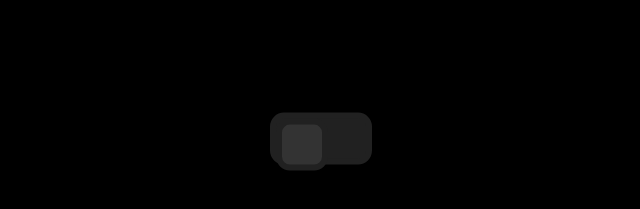
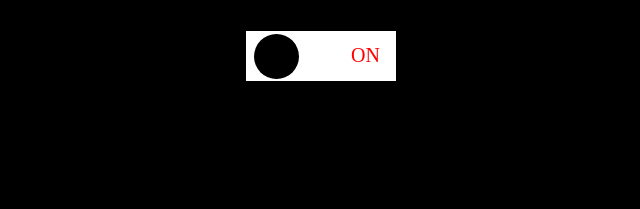
Before and after one commit to flippmann/filippoborgo, a plain HTML site: page index.html in a window 1280 px wide. Shown: the part 569-778 px from the top of the page, without its empty margins (319-959 px from the left). Drawn offline with Linux system fonts and the light colour scheme.

Commit message:
fixed slider button and added style

```diff
--- a/index.css
+++ b/index.css
@@ -12,9 +12,9 @@ body {
 	min-height: 100vh;
 }
 
-body.light {
+/*body.light {
 	background: radial-gradient(#555, #111);
-}
+}*/
 
 
 
@@ -122,33 +122,76 @@ body.light .bulb span:nth-child(2) {
 }
 
 
-label input {
+/* Hide default HTML checkbox */
+.switch input {
 	appearance: none;
 }
 
-label {
+/* The switch - the box around the slider */
+.switch {
 	position: absolute;
 	top: 80%;
 	left: 50%;
-	transform: translate(-50%, 80%);
-	width: 90px;
-	height: 40px;
-	background: #212121;
-	border: 6px solid #212121;
-	border-radius: 14px;
+	transform: translate(-50%, -80%);
+	width: 150px;
+	height: 50px;
+	background: white;
 }
 
-label span {
+.slider {
 	position: absolute;
+	cursor: pointer;
 	top: 0;
 	left: 0;
-	width: 40px;
-	height: 40px;
-	background: #333;
-	border: 6px solid #212121;
-	border-radius: 14px;
-	cursor: pointer;
+	right: 0;
+	bottom: 0;
+	-webkit-transition: 0.5s;
 	transition: 0.5s;
+}
+
+.slider:before {
+	position: absolute;
+	content: "";
+	top: 5%;
+	left: 5%;
+	width: 45px;
+	height: 45px;
+	background: black;
+	border-radius: 50%;
+	-webkit-transition: 0.5s;
+	transition: 0.5s;
+}
+
+
+input:checked+.slider:before {
+	-webkit-transform: translateX(200%);
+	-ms-transform: translateX(200%);
+	transform: translateX(200%);
+}
+
+
+.slider:after {
+	content: 'ON';
+	color: red;
+	display: block;
+	position: absolute;
+	top: 25%;
+	left: 70%;
+	font-size: 20px;
+	font-family: Krungthep;
+	transition: none;
+}
+
+input:checked+.slider:after {
+	content: 'OFF';
+	color: red;
+	display: block;
+	position: absolute;
+	top: 25%;
+	left: 15%;
+	font-size: 20px;
+	font-family: Krungthep;
+	transition: none;
 }
 
 
--- a/index.html
+++ b/index.html
@@ -20,9 +20,9 @@
 			<span></span>
 		</div>
 	</div>
-	<label>
+	<label class="switch">
 		<input type="checkbox" class="btn">
-		<span></span>
+		<span class="slider"></span>
 	</label>
 	<div class="aboutme-title">
 		<h2>ABOUT <br /> ME.</h2>
```
